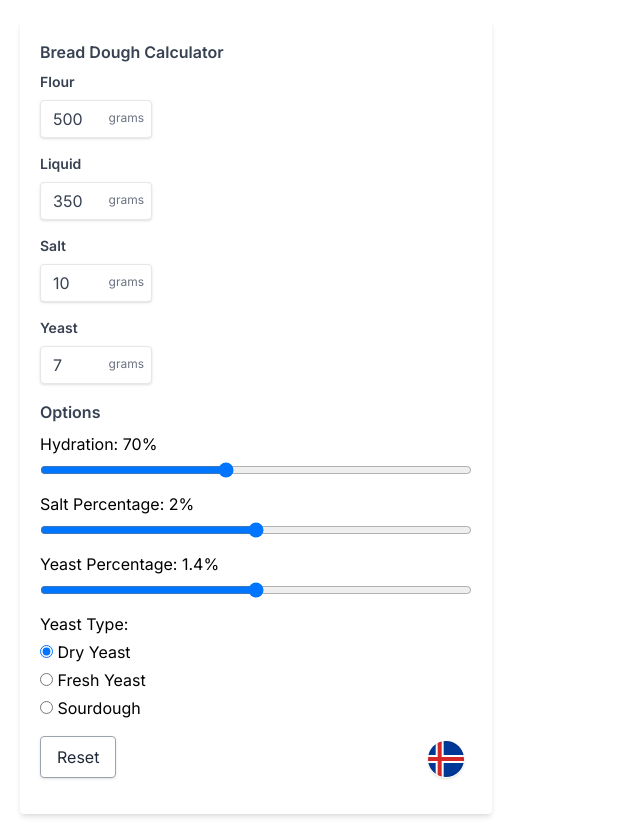
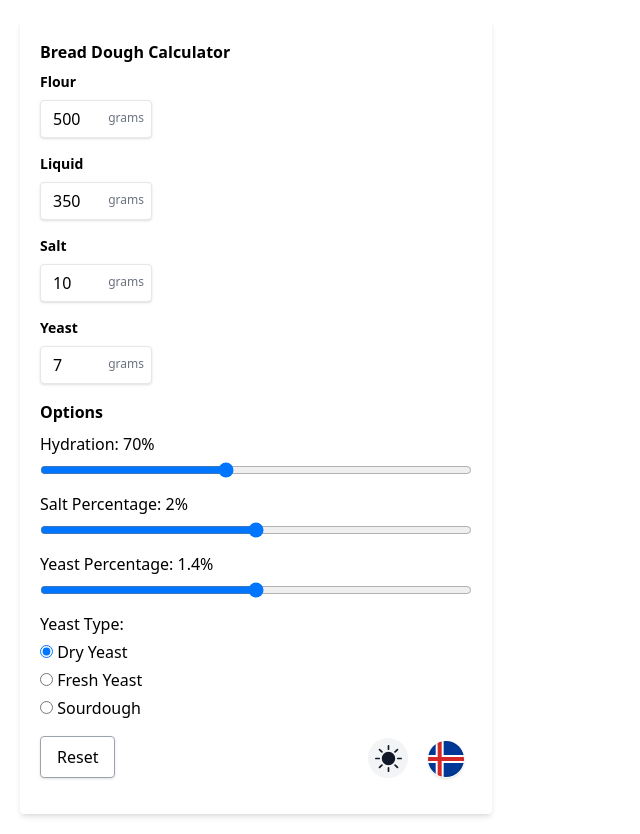
Before and after one commit to snaevarg/bread, a Next.js app: page / in a window 1280 px wide. Shown: the whole page, without its empty margins (0-640 px from the left). Built offline with nearby package versions, Linux system fonts and the light colour scheme.

Commit message:
Added a dark mode toggle.

```diff
--- /dev/null
+++ b/app/components/Themeprovider.tsx
@@ -0,0 +1,14 @@
+"use client";
+
+import { ThemeProvider } from "next-themes";
+import { ReactNode } from "react";
+
+const Providers = ({ children }: { children: ReactNode }) => {
+  return (
+    <ThemeProvider attribute="class" defaultTheme="system" enableSystem>
+      {children}
+    </ThemeProvider>
+  );
+};
+
+export default Providers;
--- a/app/layout.tsx
+++ b/app/layout.tsx
@@ -1,12 +1,15 @@
 import './globals.css'
 import { Inter } from 'next/font/google'
+//import { Metadata } from "next";
+import Providers from "./components/Themeprovider";
+//import Themechanger from "./components/Themechanger";
 
 
 const inter = Inter({ subsets: ['latin'] })
 
 export const metadata = {
   title: 'Bread Dough Calculator',
-  description: ':D',
+  description: 'Calculate the amount of ingredients needed for your bread dough.',
 }
 
 export default function RootLayout({
@@ -15,8 +18,14 @@ export default function RootLayout({
   children: React.ReactNode
 }) {
   return (
-    <html lang="en">
-      <body className={inter.className}>{children}</body>
+    <html>
+      <body>
+        <Providers>
+          <div className="overflow-x-hidden">
+            {children}
+          </div>
+        </Providers>
+      </body>
     </html>
-  )
+  );
 }
--- a/app/page.tsx
+++ b/app/page.tsx
@@ -2,6 +2,9 @@
 'use client'
 import { useState, useEffect } from "react";
 import "node_modules/flag-icons/css/flag-icons.min.css";
+import React from "react";
+import { BsMoonStarsFill, BsFillSunFill } from "react-icons/bs";
+import { useTheme } from "next-themes";
 
 export default function BreadPage() {
   // Initial values for the bread dough ingredients.
@@ -23,6 +26,11 @@ export default function BreadPage() {
 
   // State for the language.
   const [language, setLanguage] = useState("english");
+
+  // State for dark mode.
+  //const [mounted, setMounted] = useState(false);
+  const { theme, setTheme } = useTheme();
+  const light = theme === "light";
 
   // Set the hydration percentage.
   useEffect(() => {
@@ -72,6 +80,12 @@ export default function BreadPage() {
     setLanguage(newLanguage);
   };
 
+  // Switch between dark mode and light mode.
+  //const handleDarkModeSwitch = () => {
+  //  setDarkMode(!darkMode);
+  //};
+
+
   // Variables for all the text, to be able to flip between languages.
   const titleText = language === "english" ? "Bread Dough Calculator" : "Reiknivél Fyrir Brauðdeig"
   const gramsText = language === "english" ? "grams" : "grömm";
@@ -92,14 +106,14 @@ export default function BreadPage() {
 
   return (
     <div className="w-full max-w-lg">
-      <div className="min-w-max bg-white shadow-md rounded m-5 p-5">
-        <h1 className="block text-gray-700 text-md font-semibold mb-2">{titleText}</h1>
+      <div className="min-w-max shadow-md rounded m-5 p-5">
+        <h1 className="block light:text-gray-700 text-md font-semibold mb-2">{titleText}</h1>
         <div className="mb-4 input-container">
-          <label className="block text-gray-700 text-sm font-semibold mb-2">{flourText}</label>
+          <label className="block light:text-gray-700 text-sm font-semibold mb-2">{flourText}</label>
           <div className="relative w-28">
             <input
               type="number"
-              className="shadow appearance-none border rounded w-28 py-2 px-3 text-gray-700 leading-tight focus:outline-none focus:shadow-outline"
+              className="shadow appearance-none border rounded w-28 py-2 px-3 light:text-gray-700 leading-tight focus:outline-none focus:shadow-outline"
               value={flour.toFixed(0)}
               onChange={(e) => setFlour(Number(e.target.value))}
             />
@@ -109,11 +123,11 @@ export default function BreadPage() {
           </div>
         </div>
         <div className="mb-4 input-container">
-          <label className="block text-gray-700 text-sm font-semibold mb-2">{waterText}</label>
+          <label className="block light:text-gray-700 text-sm font-semibold mb-2">{waterText}</label>
           <div className="relative w-28">
             <input
               type="number"
-              className="shadow appearance-none border rounded w-28 py-2 px-3 text-gray-700 leading-tight focus:outline-none focus:shadow-outline"
+              className="shadow appearance-none border rounded w-28 py-2 px-3 light:text-gray-700 leading-tight focus:outline-none focus:shadow-outline"
               value={water.toFixed(0)}
               onChange={(e) => setWater(Number(e.target.value))}
               readOnly
@@ -124,11 +138,11 @@ export default function BreadPage() {
         </div>
         </div>
         <div className="mb-4 input-container">
-          <label className="block text-gray-700 text-sm font-semibold mb-2">{saltLabelText}</label>
+          <label className="block light:text-gray-700 text-sm font-semibold mb-2">{saltLabelText}</label>
           <div className="relative w-28">
             <input
               type="number"
-              className="shadow appearance-none border rounded w-28 py-2 px-3 text-gray-700 leading-tight focus:outline-none focus:shadow-outline"
+              className="shadow appearance-none border rounded w-28 py-2 px-3 light:text-gray-700 leading-tight focus:outline-none focus:shadow-outline"
               value={salt.toFixed(0)}
               onChange={(e) => setSalt(Number(e.target.value))}
               readOnly
@@ -139,13 +153,13 @@ export default function BreadPage() {
           </div>
         </div>
         <div className="mb-4 input-container">
-          <label className="block text-gray-700 text-sm font-semibold mb-2">
+          <label className="block light:text-gray-700 text-sm font-semibold mb-2">
             {yeastType === "sourdough" ? sourdoughText : yeastLabelText}
           </label>
           <div className="relative w-28">
             <input
               type="number"
-              className="shadow appearance-none border rounded w-28 py-2 px-3 text-gray-700 leading-tight focus:outline-none focus:shadow-outline"
+              className="shadow appearance-none border rounded w-28 py-2 px-3 light:text-gray-700 leading-tight focus:outline-none focus:shadow-outline"
               value={yeast.toFixed(0)}
               onChange={(e) => setYeast(Number(e.target.value))}
               readOnly
@@ -156,9 +170,9 @@ export default function BreadPage() {
           </div>
         </div>
         <div className="mb-4">
-        <h1 className="block text-gray-700 text-md font-semibold mb-2">{optionsText}</h1>
+        <h1 className="block light:text-gray-700 text-md font-semibold mb-2">{optionsText}</h1>
           <div className="mb-2">
-            <label className="block mb-1">{hydrationLabelText}: {hydration}%</label>
+            <label className="block mb-1 light:text-gray-700">{hydrationLabelText}: {hydration}%</label>
             <input
               type="range"
               min={40}
@@ -169,7 +183,7 @@ export default function BreadPage() {
             />
           </div>
           <div className="mb-2">
-            <label className="block mb-1">{saltPercentageText}: {saltPercentage}%</label>
+            <label className="block mb-1 light:text-gray-700">{saltPercentageText}: {saltPercentage}%</label>
             <input
               type="range"
               min={1.5}
@@ -181,7 +195,7 @@ export default function BreadPage() {
             />
           </div>
           <div className="mb-2">
-            <label className="block mb-1">
+            <label className="block mb-1 light:text-gray-700">
               {yeastType === "dry"
                 ? `${yeastPercentageText}: ${yeastPercentage}%`
                 : yeastType === "fresh"
@@ -199,8 +213,8 @@ export default function BreadPage() {
             />
           </div>
           <div className="mb-2">
-            <label className="block mb-1">{yeastTypeText}:</label>
-            <label className="block mb-1">
+            <label className="block mb-1 light:text-gray-700">{yeastTypeText}:</label>
+            <label className="block mb-1 light:text-gray-700">
               <input
                 type="radio"
                 value="dry"
@@ -210,7 +224,7 @@ export default function BreadPage() {
               />
               &nbsp;{dryYeastText}
             </label>
-            <label className="block mb-1">
+            <label className="block mb-1 light:text-gray-700">
               <input
                 type="radio"
                 value="fresh"
@@ -220,7 +234,7 @@ export default function BreadPage() {
               />
               &nbsp;{freshYeastText}
             </label>
-            <label className="block mb-1">
+            <label className="block mb-1 light:text-gray-700">
               <input
                 type="radio"
                 value="sourdough"
@@ -233,11 +247,18 @@ export default function BreadPage() {
           </div>
           <div className="relative w-full">
             <button
-              className="bg-transparent text-gray-800 mt-2 py-2 px-4 border border-gray-400 rounded shadow"
+              className="bg-transparent light:text-gray-700 mt-2 py-2 px-4 border border-gray-400 rounded shadow"
               onClick={handleReset}
             >
               {resetText}
             </button>
+            <button className="absolute bottom-0 end-16 dark:bg-gray-900 dark:text-yellow-400 bg-gray-100 text-gray-900 w-10 h-10 rounded-full flex justify-center items-center">
+            {light ? (
+              <BsMoonStarsFill onClick={() => setTheme("dark")} size={27} />
+            ) : (
+              <BsFillSunFill onClick={() => setTheme("light")} size={27} />
+            )}
+          </button>
             <button
               className="bg-transparent absolute bottom-0 end-2 rounded-full shadow"
               onClick={handleLanguageSwitch}
--- a/package.json
+++ b/package.json
@@ -17,9 +17,11 @@
     "eslint-config-next": "13.4.4",
     "flag-icons": "^6.7.0",
     "next": "13.4.4",
+    "next-themes": "^0.2.1",
     "postcss": "8.4.24",
     "react": "18.2.0",
     "react-dom": "18.2.0",
+    "react-icons": "^4.9.0",
     "tailwindcss": "3.3.2",
     "typescript": "5.1.3"
   }
--- a/tailwind.config.js
+++ b/tailwind.config.js
@@ -1,5 +1,6 @@
 /** @type {import('tailwindcss').Config} */
 module.exports = {
+  darkMode: 'class',
   content: [
     './pages/**/*.{js,ts,jsx,tsx,mdx}',
     './components/**/*.{js,ts,jsx,tsx,mdx}',
```
Also changed, not shown: 1 other file (tests, documents, lock files or other folders).
